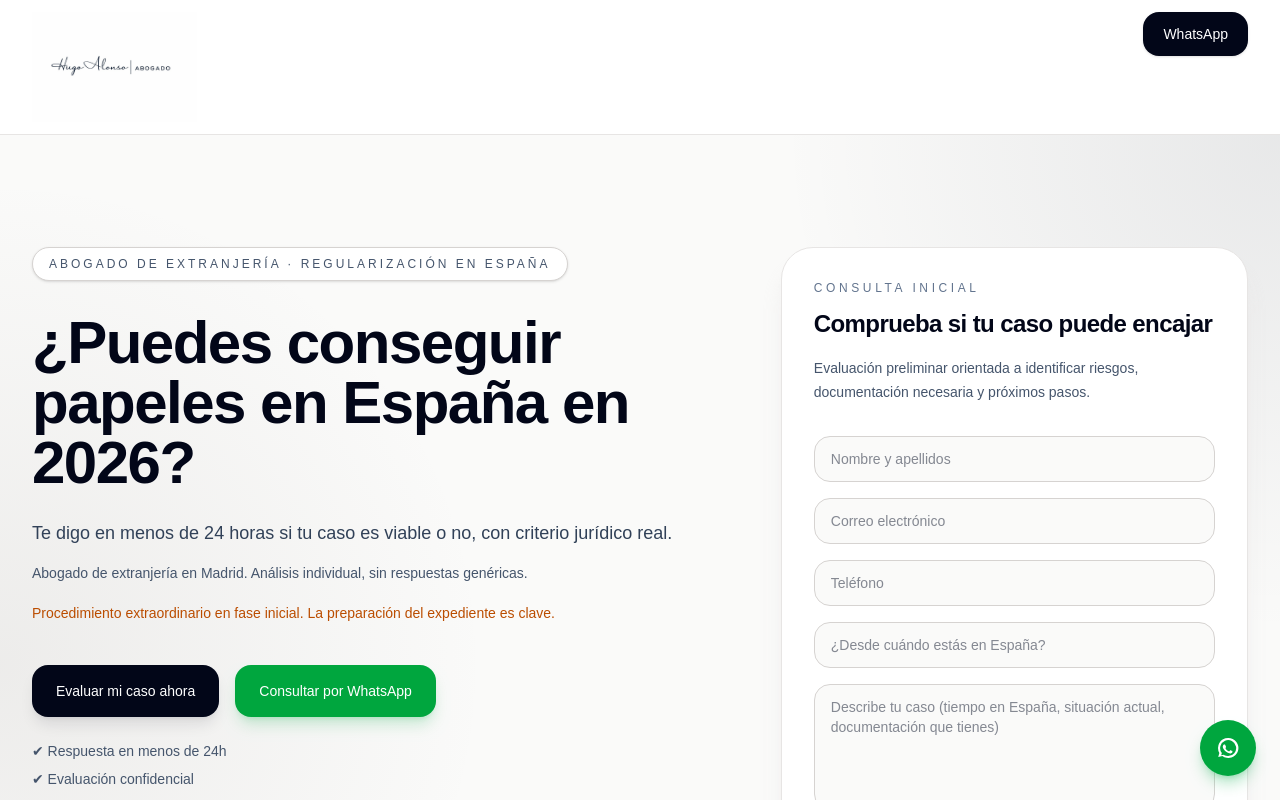
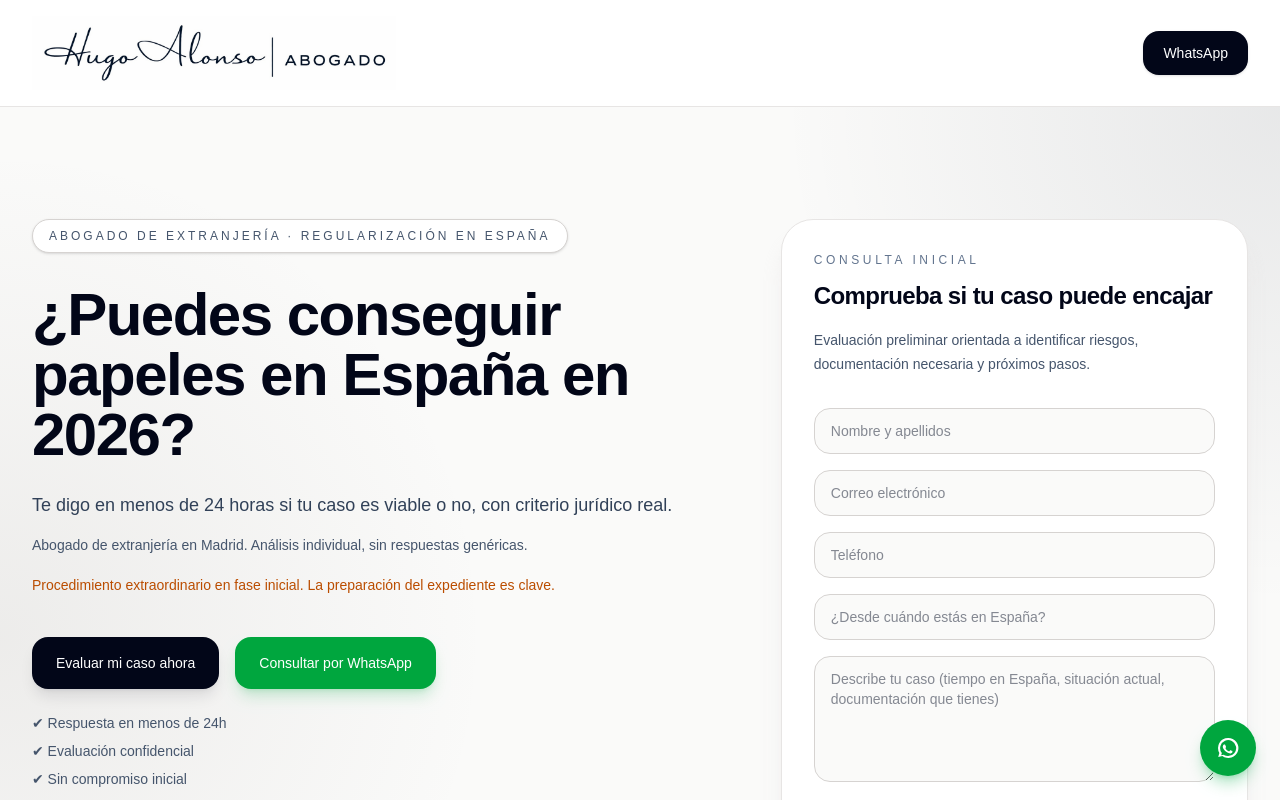
Before and after one commit to HugoAG73/hugo-alonso-web, a Next.js app: page / in a window 1280 px wide. Shown: the top 800 px of the page. Built offline with nearby package versions, Linux system fonts and the light colour scheme.

Commit message:
Corregido logo recortado

```diff
--- a/app/page.tsx
+++ b/app/page.tsx
@@ -65,19 +65,19 @@
   return (
     <main className="min-h-screen bg-stone-50 text-slate-900">
       <header className="border-b border-stone-200 bg-white">
-        <div className="mx-auto flex max-w-7xl items-start justify-between px-6 py-3 lg:px-8">
+        <div className="mx-auto flex max-w-7xl items-center justify-between px-6 py-4 lg:px-8">
           <a
             href="/"
             aria-label="Ir a la página principal"
             className="flex items-center"
           >
             <Image
-              src="/logo-header.png"
+              src="/logo-header-cropped.png"
               alt="Hugo Alonso Abogado"
-              width={400}
-              height={120}
+              width={1180}
+              height={240}
               priority
-              className="h-[110px] w-auto"
+              className="h-[64px] w-auto md:h-[74px]"
             />
           </a>
 
```
Also changed, not shown: public/logo-header-cropped.png (added).
